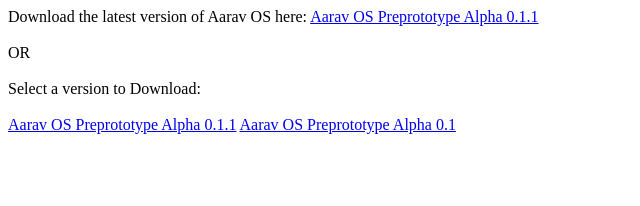
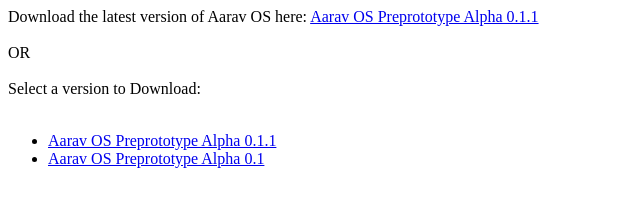
Before and after one commit to aaravuno8/Aarav-OS, a plain HTML site: page index.html in a window 1280 px wide. Shown: the whole page, without its empty margins (0-640 px from the left). Drawn offline with Linux system fonts and the light colour scheme.

Commit message:
Update index.html

```diff
--- a/index.html
+++ b/index.html
@@ -13,7 +13,9 @@
     <br>
     Select a version to Download:<br>
     <br>
-    <a href="kernel-pp-a-0.1.1.iso">Aarav OS Preprototype Alpha 0.1.1</a>
-    <a href="kernel-pp-a-0.1.iso">Aarav OS Preprototype Alpha 0.1</a>
+    <ul>
+        <li><a href="kernel-pp-a-0.1.1.iso">Aarav OS Preprototype Alpha 0.1.1</a></li>
+        <li><a href="kernel-pp-a-0.1.iso">Aarav OS Preprototype Alpha 0.1</a></li>
+    </ul>
 </body>
 </html>
```
